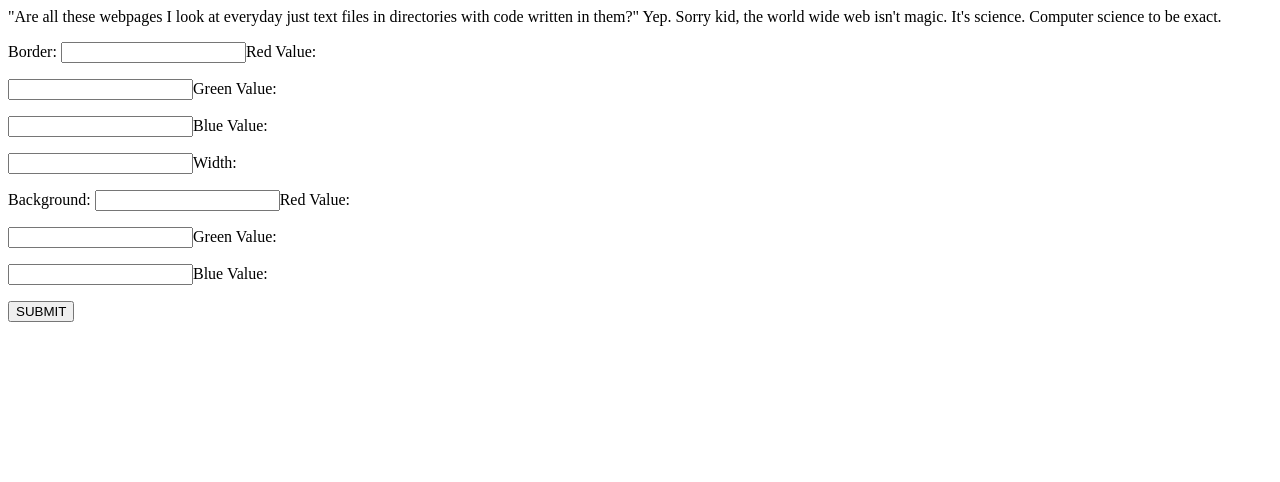
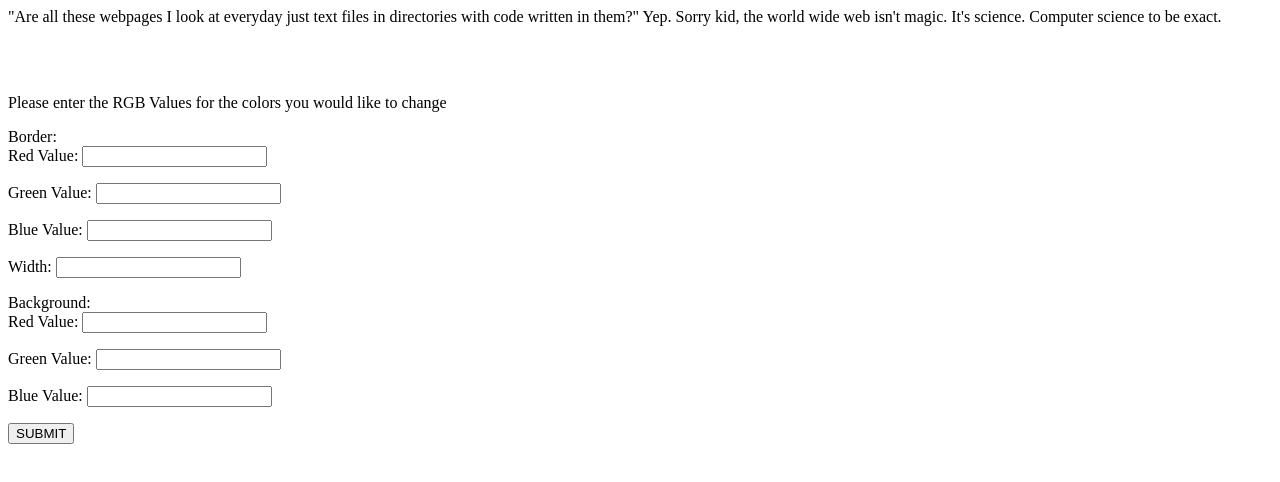
Before and after one commit to fcfcfcfcf/eecs448_lab3, a plain HTML site: page exercise4/exercise4.html in a window 1280 px wide. Drawn offline with Linux system fonts and the light colour scheme.

Commit message:
made exercise4s formatting nicer

```diff
--- a/exercise4/exercise4.html
+++ b/exercise4/exercise4.html
@@ -11,28 +11,31 @@
             Sorry kid, the world wide web isn't magic. It's science. Computer science to be exact.
     </p>
 
+    <br>
+    <br>
 
     <body id = "theBody">
-            <p> Border:
-                <input type = "text" name = "rborder" id = "rborder">Red Value:<br>
+            <p>Please enter the RGB Values for the colors you would like to change</p>
+            <p> Border: <br>
+                    Red Value: <input type = "text" name = "rborder" id = "rborder"><br>
             </p>
             <p>
-                <input type = "text" name = "gborder" id = "gborder">Green Value:<br>
+                    Green Value: <input type = "text" name = "gborder" id = "gborder"><br>
             </p>
             <p>
-                <input type = "text" name = "bborder" id = "bborder">Blue Value:<br>
+                    Blue Value: <input type = "text" name = "bborder" id = "bborder"><br>
             </p>
             <p>
-                <input type = "text" name = "wborder" id = "wborder">Width:<br>
+                    Width: <input type = "text" name = "wborder" id = "wborder"><br>
             </p>
-            <p> Background:
-                <input type = "text" name = "rback" id = "rback">Red Value:<br>
+            <p> Background: <br>
+                Red Value: <input type = "text" name = "rback" id = "rback"><br>
             </p>
             <p>
-                <input type = "text" name = "gback" id = "gback">Green Value:<br>
+                Green Value: <input type = "text" name = "gback" id = "gback"><br>
             </p>
             <p>
-                <input type = "text" name = "bback" id = "bback">Blue Value:<br>
+                Blue Value: <input type = "text" name = "bback" id = "bback"><br>
             </p>
             <button onclick = "updateScreen()">SUBMIT</button>
 
```
